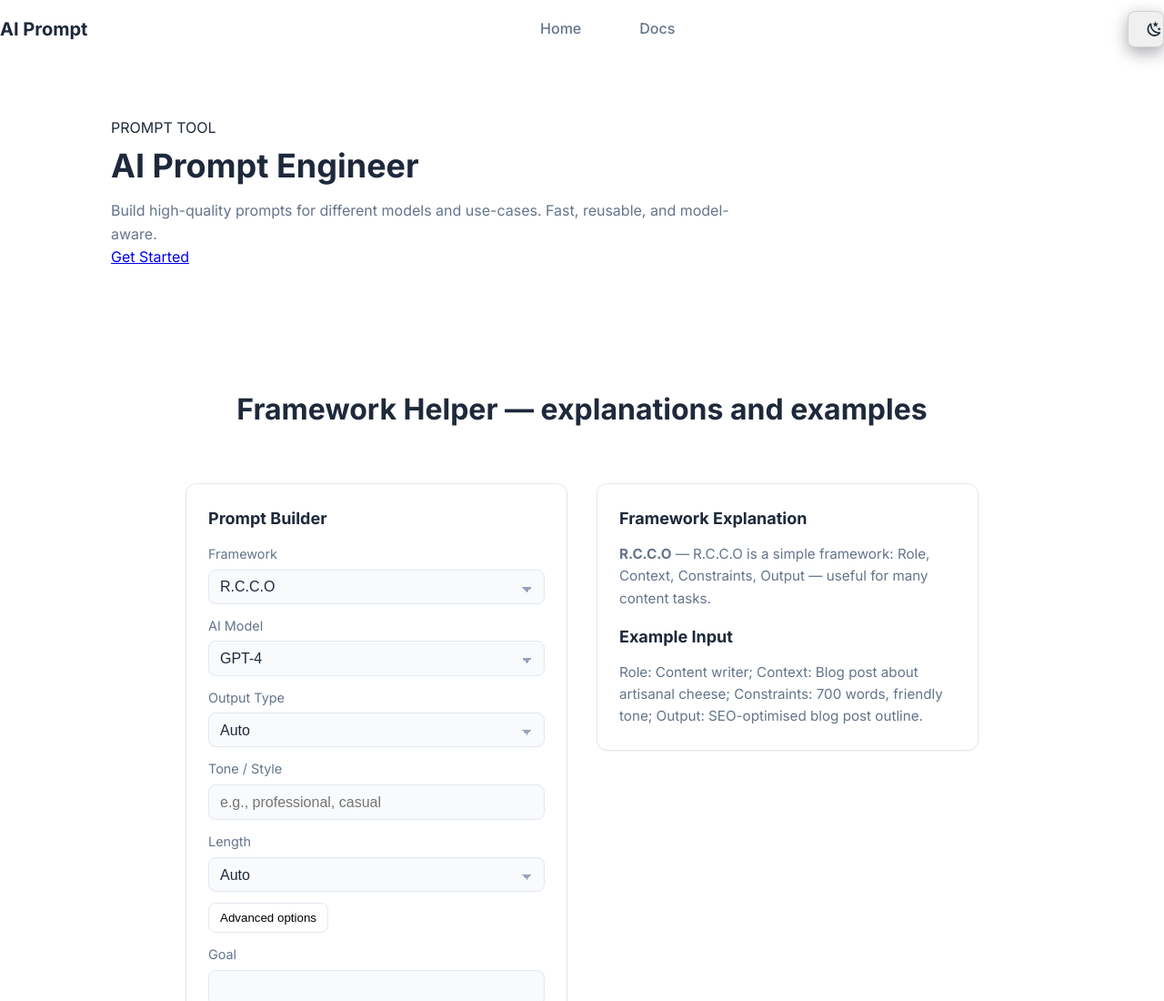
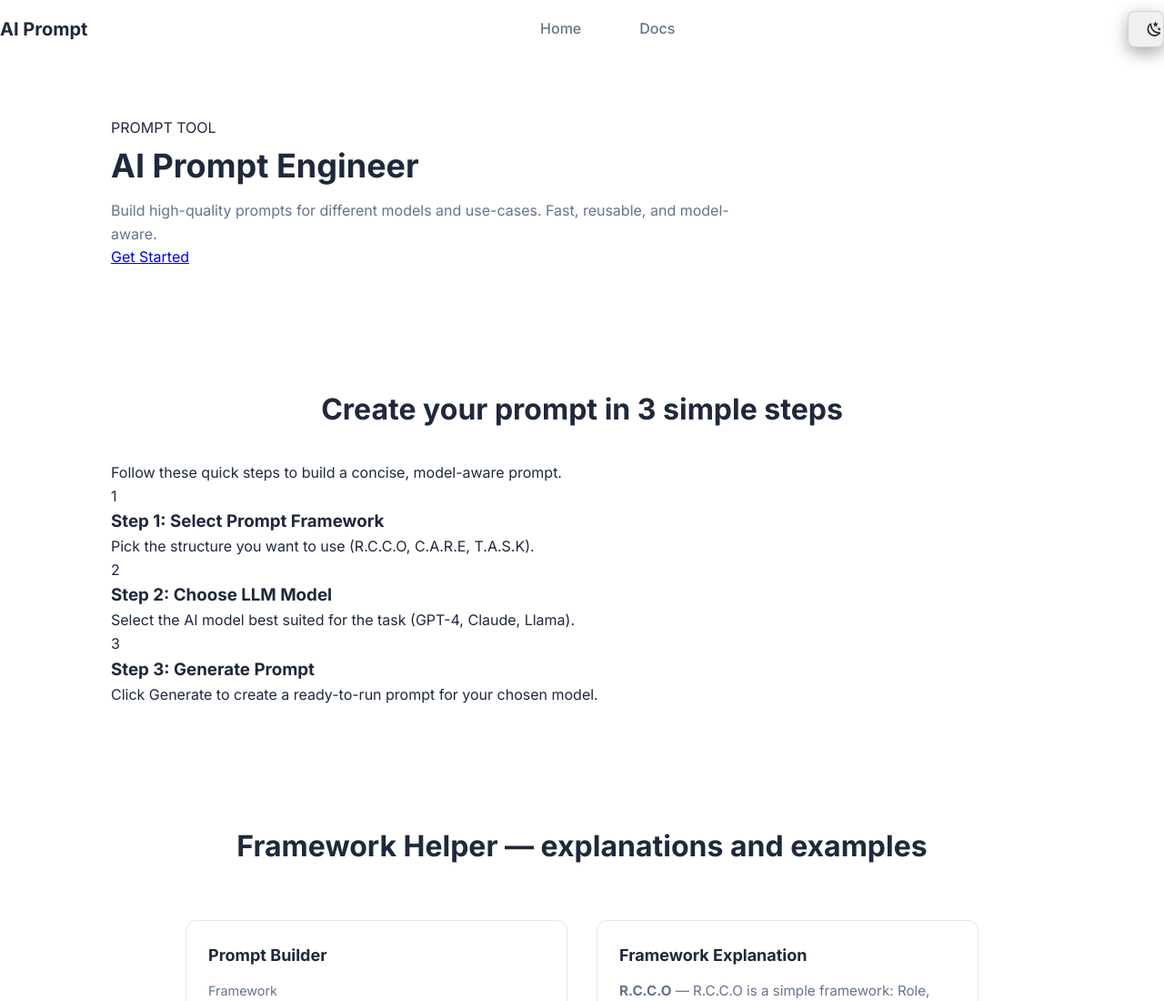
Before and after one commit to Exegenesis/AI-Driven-Prompt-Generator, a website: page index.html in a window 1280 px wide. Shown: the top 1100 px of the page at 91% size. Drawn offline with nearby package versions, Linux system fonts and the light colour scheme.

Commit message:
Add 3-step intro section to guide users in creating prompts

```diff
--- a/index.html
+++ b/index.html
@@ -43,6 +43,33 @@
           </div>
 
           <!-- hero-figure removed; form will be placed in a dedicated section below -->
+        </div>
+      </div>
+    </section>
+
+    <!-- 3-step intro: Create your prompt in 3 simple steps -->
+    <section class="light-steps">
+      <div class="container">
+        <div class="steps-header">
+          <h2>Create your prompt in 3 simple steps</h2>
+          <p class="steps-sub">Follow these quick steps to build a concise, model-aware prompt.</p>
+        </div>
+        <div class="steps-cards">
+          <div class="step-card">
+            <div class="step-badge">1</div>
+            <h3>Step 1: Select Prompt Framework</h3>
+            <p>Pick the structure you want to use (R.C.C.O, C.A.R.E, T.A.S.K).</p>
+          </div>
+          <div class="step-card">
+            <div class="step-badge">2</div>
+            <h3>Step 2: Choose LLM Model</h3>
+            <p>Select the AI model best suited for the task (GPT-4, Claude, Llama).</p>
+          </div>
+          <div class="step-card">
+            <div class="step-badge">3</div>
+            <h3>Step 3: Generate Prompt</h3>
+            <p>Click Generate to create a ready-to-run prompt for your chosen model.</p>
+          </div>
         </div>
       </div>
     </section>
```
